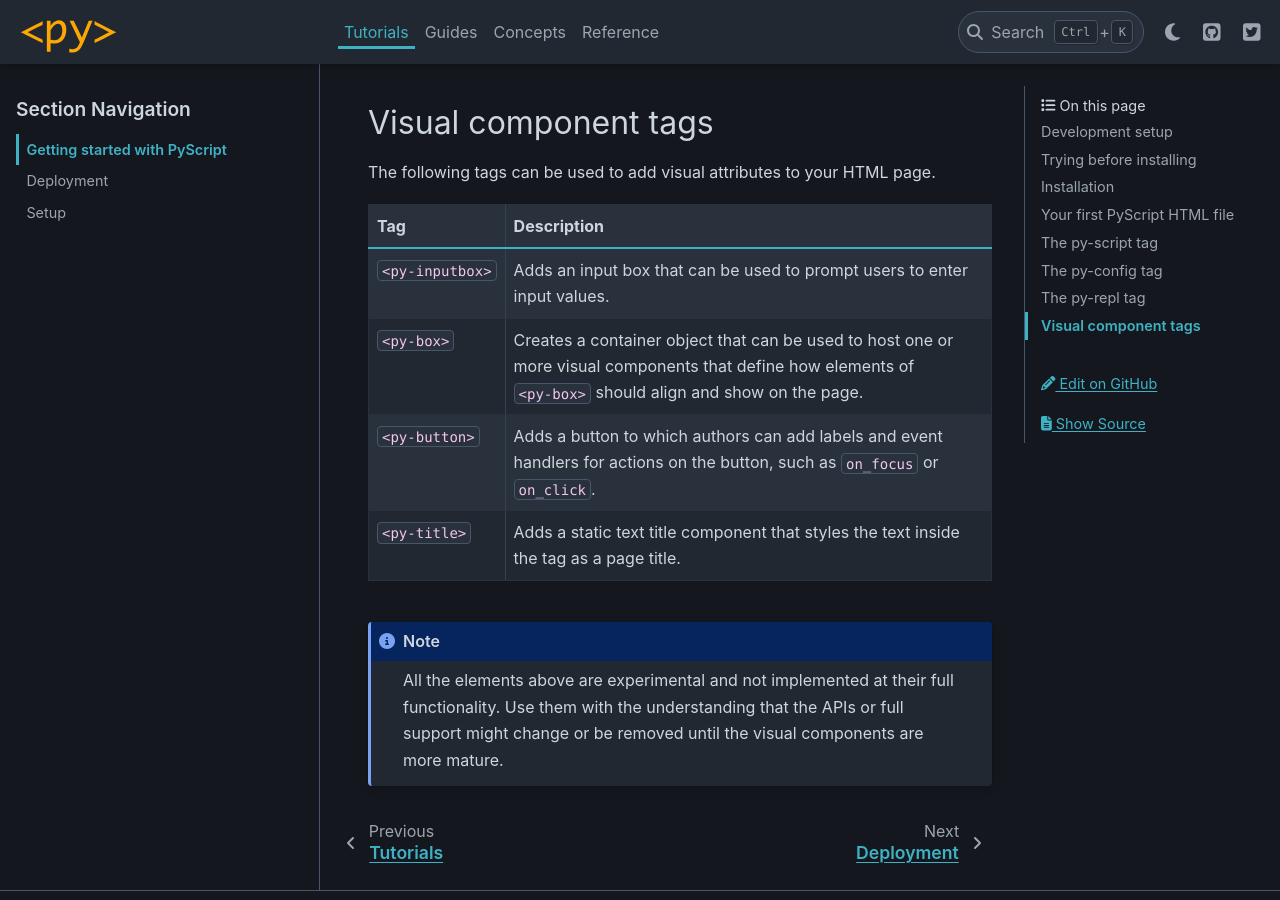
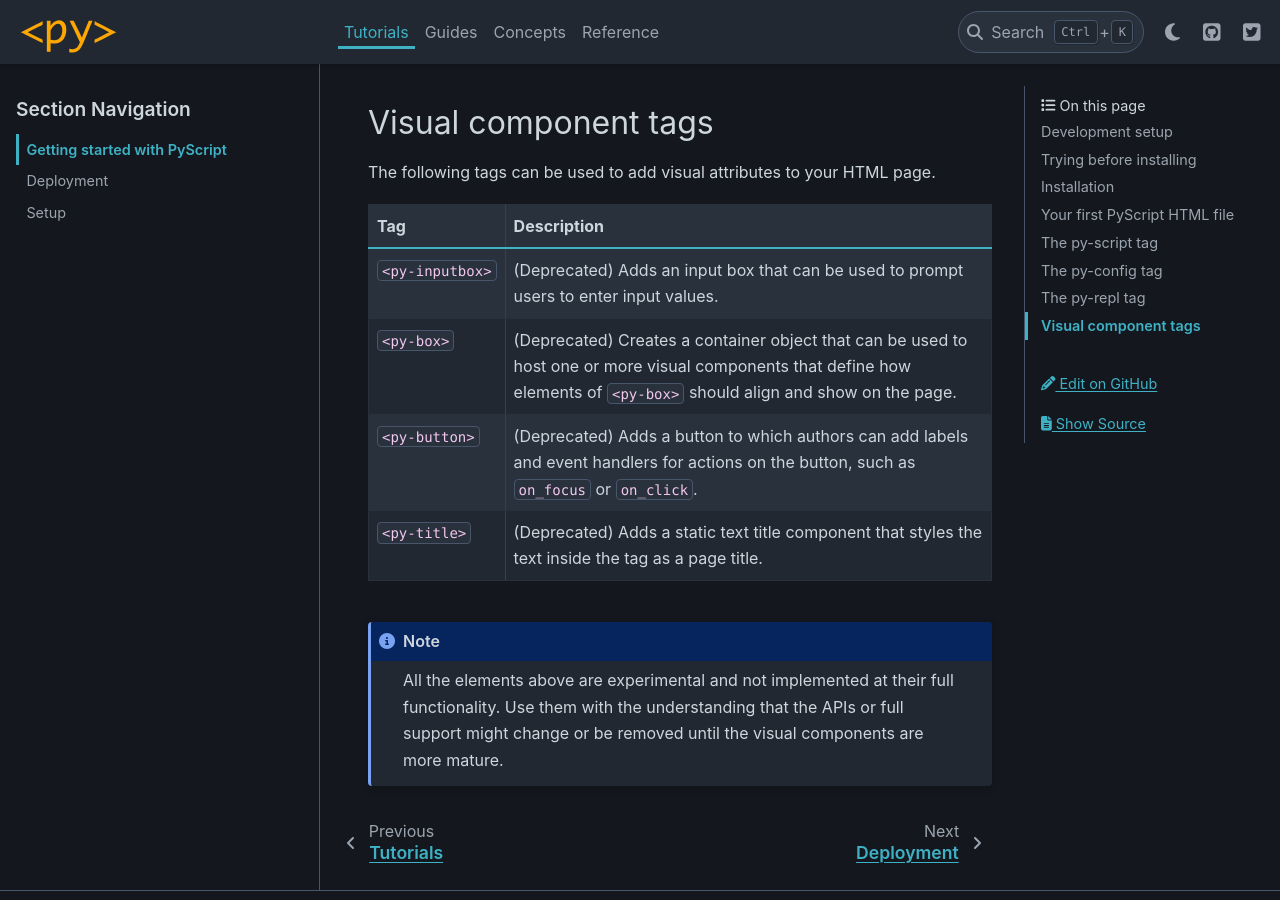
Before and after one commit to pyscript/pyscript, a Sphinx documentation site: the page built from docs/tutorials/getting-started.md, in a window 1280 px wide and 900 px high, scrolled down 10529 px. Built offline with Sphinx 7.4.7 and the PyData theme 0.15.4, drawn with Linux system fonts in a browser that asks for light colours.

Commit message:
Update examples and docs

````diff
--- a/docs/tutorials/getting-started.md
+++ b/docs/tutorials/getting-started.md
@@ -417,10 +417,10 @@
 
 | Tag             | Description |
 | ---             | ----------- |
-| `<py-inputbox>` | Adds an input box that can be used to prompt users to enter input values. |
-| `<py-box>`      | Creates a container object that can be used to host one or more visual components that define how elements of `<py-box>` should align and show on the page. |
-| `<py-button>`   | Adds a button to which authors can add labels and event handlers for actions on the button, such as `on_focus` or `on_click`. |
-| `<py-title>`    | Adds a static text title component that styles the text inside the tag as a page title. |
+| `<py-inputbox>` | (Deprecated) Adds an input box that can be used to prompt users to enter input values. |
+| `<py-box>`      | (Deprecated) Creates a container object that can be used to host one or more visual components that define how elements of `<py-box>` should align and show on the page. |
+| `<py-button>`   | (Deprecated) Adds a button to which authors can add labels and event handlers for actions on the button, such as `on_focus` or `on_click`. |
+| `<py-title>`    | (Deprecated) Adds a static text title component that styles the text inside the tag as a page title. |
 
 ```{note}
 All the elements above are experimental and not implemented at their full functionality. Use them with the understanding that the APIs or full support might change or be removed until the visual components are more mature.
--- a/pyscriptjs/src/components/pybutton.ts
+++ b/pyscriptjs/src/components/pybutton.ts
@@ -44,7 +44,7 @@
         async connectedCallback() {
             const deprecationMessage = (
                 '<p>The element &lt;py-button&gt; is deprecated, create a function with your ' +
-                'inline code and use &lt;button py-click="function()"&gt; instead.</p>'
+                'inline code and use &lt;button py-click="function()" class="py-button" &gt; instead.</p>'
             )
             showWarning(deprecationMessage)
             ensureUniqueId(this);
--- a/pyscriptjs/src/styles/pyscript_base.css
+++ b/pyscriptjs/src/styles/pyscript_base.css
@@ -293,6 +293,7 @@
     border-color: rgba(37, 99, 235, var(--tw-border-opacity));
     border-width: 1px;
     border-radius: 0.25rem;
+    cursor: pointer;
 }
 
 .py-li-element p {
````
Also changed, not shown: 2 other files.
